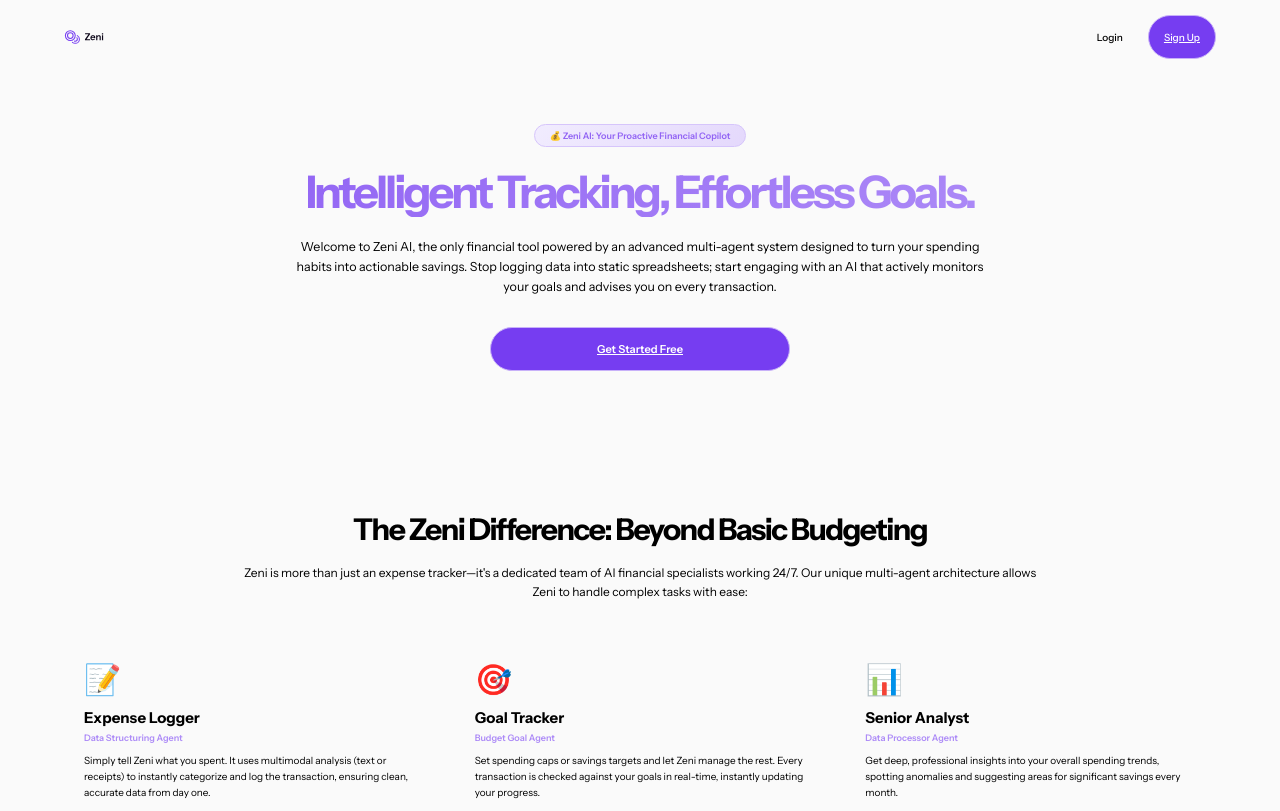
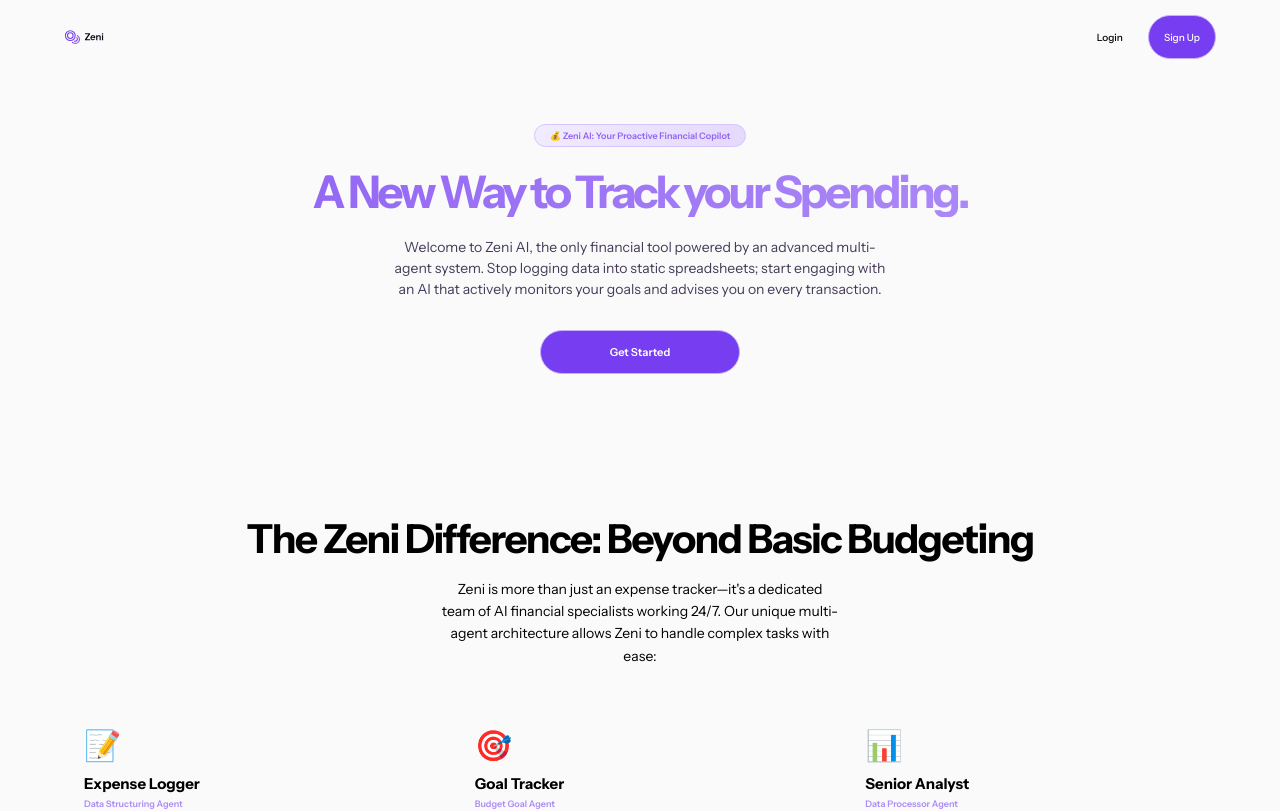
Before and after one commit to Daviddix/zeni, a Next.js app in the folder client/: page / in a window 1280 px wide. Shown: the top 811 px of the page. Built offline with nearby package versions, Linux system fonts and the light colour scheme.

Commit message:
feat: Update hero section text and styles for improved clarity and engagement

```diff
--- a/client/app/page.css
+++ b/client/app/page.css
@@ -3,6 +3,10 @@
     min-height: 100vh;
     margin: 0;
     padding: 0;
+}
+
+.landing-page-main a{
+    text-decoration: none;
 }
 
 /* Navigation */
@@ -71,17 +75,19 @@
 }
 
 .hero-description {
-    font-size: 1.25rem;
-    line-height: 1.6;
-    color: var(--text-secondary);
+    font-size: 1.4rem;
+    line-height: 1.5;
+    opacity: .8;
+    color: var(--primary-dark-800);
     margin: 0 auto 3rem auto;
-    max-width: 700px;
+    max-width: 500px;
 }
 
 .cta-button {
     padding: 1rem 2.5rem;
     font-size: 1.1rem;
     font-weight: 600;
+    width: 20rem;
 }
 
 .cta-button:hover {
@@ -99,7 +105,7 @@
 
 .difference-section h2 {
     text-align: center;
-    font-size: 3rem;
+    font-size: 4rem;
     letter-spacing: -1.5px;
     margin-bottom: 1.5rem;
     color: var(--text-primary);
@@ -107,10 +113,10 @@
 
 .section-subtitle {
     text-align: center;
-    font-size: 1.2rem;
+    font-size: 1.4rem;
     line-height: 1.6;
     color: var(--text-secondary);
-    max-width: 800px;
+    max-width: 400px;
     margin: 0 auto 4rem auto;
 }
 
@@ -184,6 +190,8 @@
     line-height: 1.6;
     color: var(--text-secondary);
     margin-bottom: 2.5rem;
+    max-width: 400px;
+    margin-inline: auto;
 }
 
 .cta-button-secondary {
@@ -228,17 +236,17 @@
 /* Responsive Design */
 @media (max-width: 768px) {
     .hero-section h1 {
-        font-size: 2.5rem;
+        font-size: 4.5rem;
         letter-spacing: -1.5px;
     }
 
     .hero-description {
-        font-size: 1rem;
+        font-size: 1.4rem;
     }
 
     .difference-section h2,
     .cta-section h2 {
-        font-size: 2rem;
+        font-size: 3rem;
     }
 
     .agents-grid {
--- a/client/app/page.tsx
+++ b/client/app/page.tsx
@@ -18,15 +18,14 @@ function page() {
 
       <section className="hero-section">
         <div className="hero-badge">💰 Zeni AI: Your Proactive Financial Copilot</div>
-        <h1>Intelligent Tracking, Effortless Goals.</h1>
+        <h1>A New Way to Track your Spending.</h1>
         <p className="hero-description">
-          Welcome to Zeni AI, the only financial tool powered by an advanced multi-agent system
-          designed to turn your spending habits into actionable savings. Stop logging data into
+          Welcome to Zeni AI, the only financial tool powered by an advanced multi-agent system. Stop logging data into
           static spreadsheets; start engaging with an AI that actively monitors your goals and
           advises you on every transaction.
         </p>
         <Link href="/signup" className="primary-button cta-button">
-          Get Started Free
+          Get Started
         </Link>
       </section>
 
```
